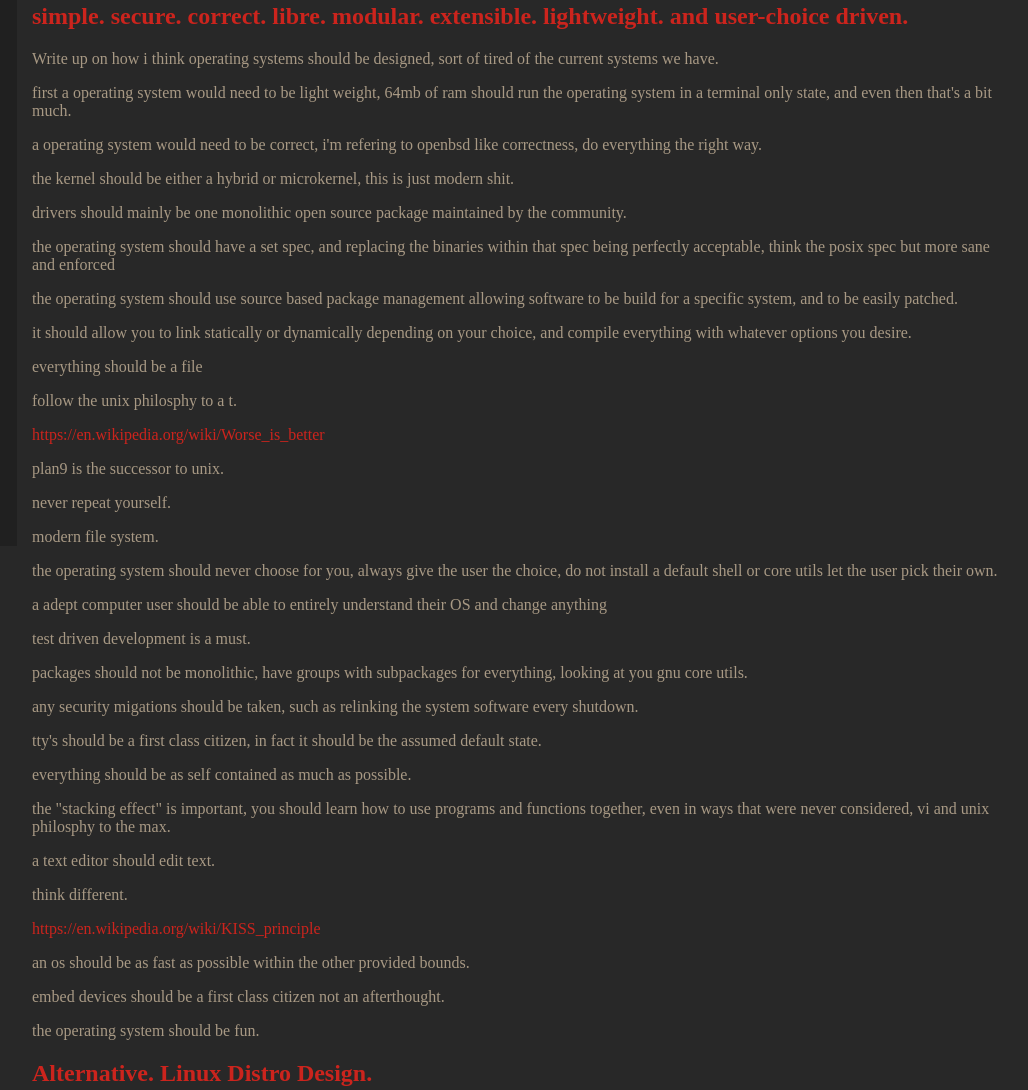
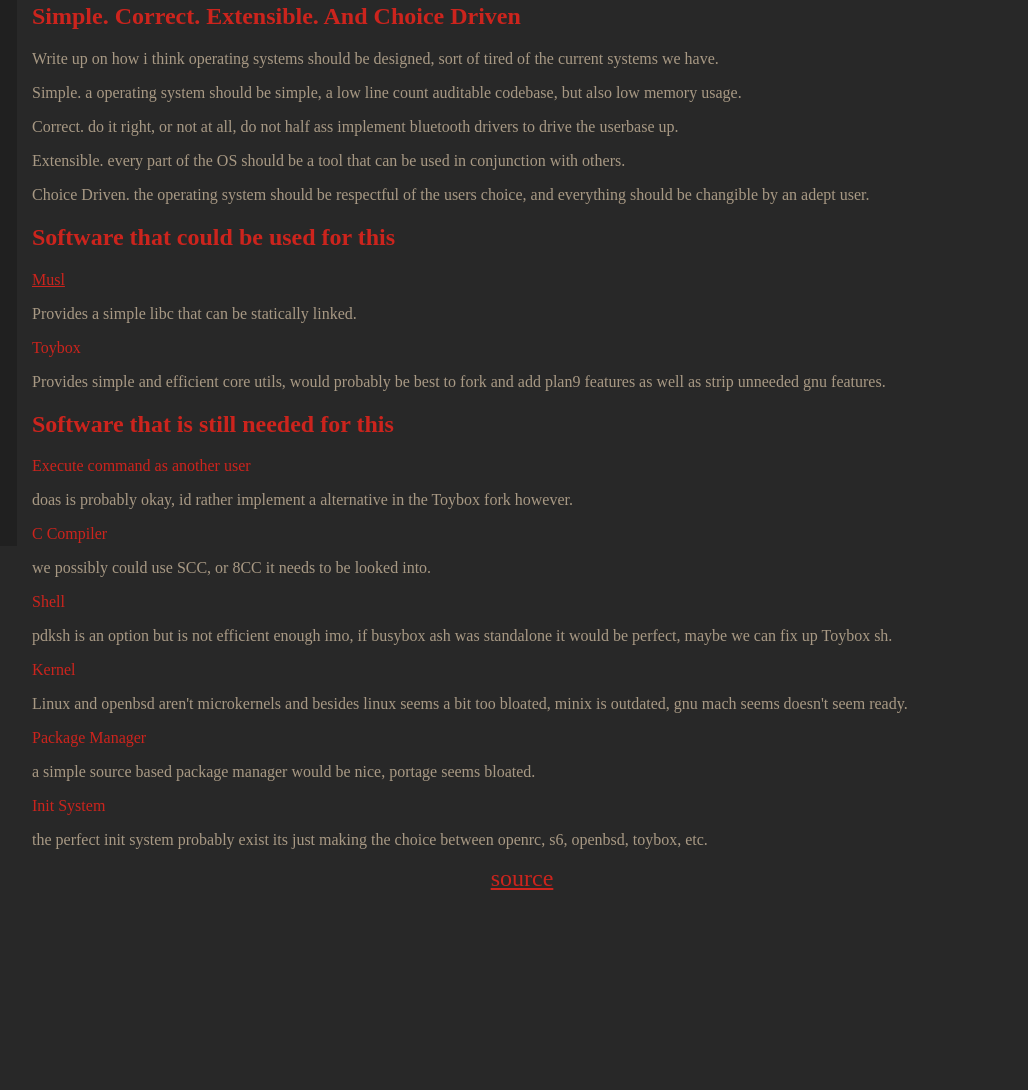
Before and after one commit to DbpGaming/DbpGaming.github.io, a plain HTML site: page tech/os.html in a window 1280 px wide. Shown: the part 254-1344 px from the top of the page, without its empty margins (118-1146 px from the left). After the commit the page ends 1154 px from the top, so only its background shows below. Drawn offline with Linux system fonts and the light colour scheme.

Commit message:
ton of changes to os

```diff
--- a/tech/os.html
+++ b/tech/os.html
@@ -46,107 +46,55 @@
 		</nav>
 
 		<section>
-			<h2>simple. secure. correct. libre. modular. extensible. lightweight. and user-choice driven.</h2>
-
+			<h2>Simple. Correct. Extensible. And Choice Driven</h2>
 			<p>Write up on how i think operating systems should be designed, sort of tired of the current systems we have.</p>
 
-			<p>
-				first a operating system would need to be light weight, 64mb of ram should run the operating system in a terminal only state,
-				and even then that's a bit much.
-			</p>
+			<p>Simple. a operating system should be simple, a low line count auditable codebase, but also low memory usage.</p>
 
-			<p>a operating system would need to be correct, i'm refering to openbsd like correctness, do everything the right way.</p>
+			<p>Correct. do it right, or not at all, do not half ass implement bluetooth drivers to drive the userbase up.</p>
 
-			<p>the kernel should be either a hybrid or microkernel, this is just modern shit.</p>
+			<p>Extensible. every part of the OS should be a tool that can be used in conjunction with others.</p>
 
-			<p>drivers should mainly be one monolithic open source package maintained by the community.</p>
-
-			<p>
-				the operating system should have a set spec, and replacing the binaries within that spec being perfectly acceptable,
-				think the posix spec but more sane and enforced
-			</p>
-
-			<p>
-				the operating system should use source based package management allowing software to be build for a specific system,
-				and to be easily patched.
-			</p>
-
-			<p>it should allow you to link statically or dynamically depending on your choice, and compile everything with whatever options you desire.</p>
-
-			<p>everything should be a file</p>
-
-			<p>follow the unix philosphy to a t.</p>
-
-			<p><a>https://en.wikipedia.org/wiki/Worse_is_better</a></p>
-
-			<p>plan9 is the successor to unix.</p>
-
-			<p>never repeat yourself.</p>
-
-			<p>modern file system.</p>
-
-			<p>
-				the operating system should never choose for you, always give the user the choice, do not install a default shell or core utils let the user
-				pick their own.
-			</p>
-
-			<p>a adept computer user should be able to entirely understand their OS and change <italic>anything</italic></p>
-
-			<p>test driven development is a must.</p>
-
-			<p>packages should not be monolithic, have groups with subpackages for everything, looking at you gnu core utils.</p>
-
-			<p>any security migations should be taken, such as relinking the system software every shutdown.</p>
-
-			<p>tty's should be a first class citizen, in fact it should be the assumed default state.</p>
-
-			<p>everything should be as self contained as much as possible.</p>
-
-			<p>
-				the "stacking effect" is important, you should learn how to use programs and functions together,
-				even in ways that were never considered, vi and unix philosphy to the max.
-			</p>
-
-			<p>a text editor should edit text.</p>
-
-			<p>think different.</p>
-
-			<p><a>https://en.wikipedia.org/wiki/KISS_principle</a></p>
-
-			<p>an os should be as fast as possible within the other provided bounds.</p>
-
-			<p>embed devices should be a first class citizen not an afterthought.</p>
-
-			<p>the operating system should be fun.</p>
+			<p>Choice Driven. the operating system should be respectful of the users choice, and everything should be changible by an adept user.</p>
 		</section>
 
 		<section>
-			<h2>Alternative. Linux Distro Design.</h2>
+			<h2>Software that could be used for this</h2>
 
 			<a href="https://www.musl-libc.org/">Musl</a><p>
 				Provides a simple libc that can be statically linked.
 			</p>
 
-			<a href="https://www.busybox.net/">Busybox</a><p>
-				Provides simple and efficient core utils.<br>
-				Provides a simple, featured, efficient, shell.<br>
-				Provides a simple init system.
+			<a>Toybox</a><p>
+				Provides simple and efficient core utils, would probably be best to fork and add plan9 features as well as strip unneeded gnu features.
+			</p>
+		</section>
+
+		<section>
+			<h2>Software that is still needed for this</h2>
+
+			<a>Execute command as another user</a><p>
+				doas is probably okay, id rather implement a alternative in the Toybox fork however.
 			</p>
 
-			<a href="https://directory.fsf.org/wiki/Linux-libre">Linux Libre</a><p>
-				Entirely free software version of linux the kernel with the best driver support.
+			<a>C Compiler</a><p>
+				we possibly could use SCC, or 8CC it needs to be looked into.
 			</p>
 
-			<a href="https://archlinux.org/pacman/">Pacman</a><p>
-				Archs package manager, the best.
+			<a>Shell</a><p>
+				pdksh is an option but is not efficient enough imo, if busybox ash was standalone it would be perfect, maybe we can fix up Toybox sh.
 			</p>
 
-			<a href="https://github.com/Jguer/yay">Yay</a><p>
-				Basically a program for automated Ports for pacman.
+			<a>Kernel</a><p>
+				Linux and openbsd aren't microkernels and besides linux seems a bit too bloated, minix is outdated, gnu mach seems doesn't seem ready.
 			</p>
 
-			<a href="https://guix.gnu.org/">Guix (maybe an alternative to pacman</a><p>
-				package manager.
+			<a>Package Manager</a><p>
+				a simple source based package manager would be nice, portage seems bloated.
+			</p>
+
+			<a>Init System</a><p>
+				the perfect init system probably exist its just making the choice between openrc, s6, openbsd, toybox, etc.
 			</p>
 		</section>
 
```
